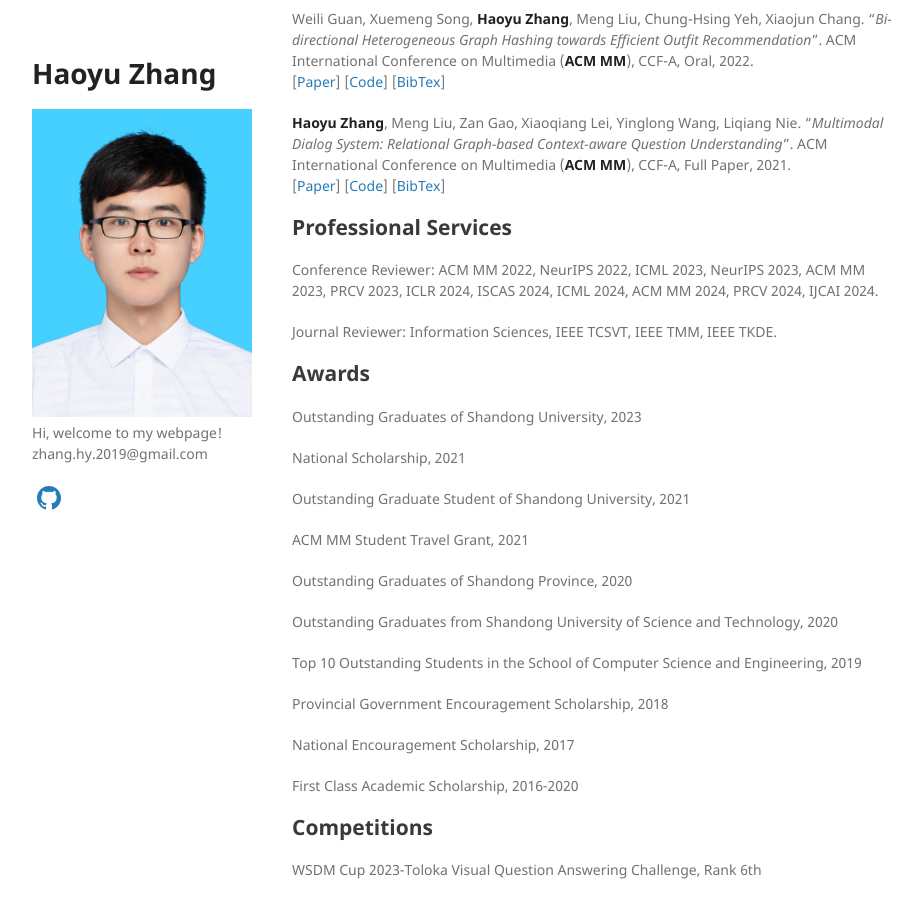
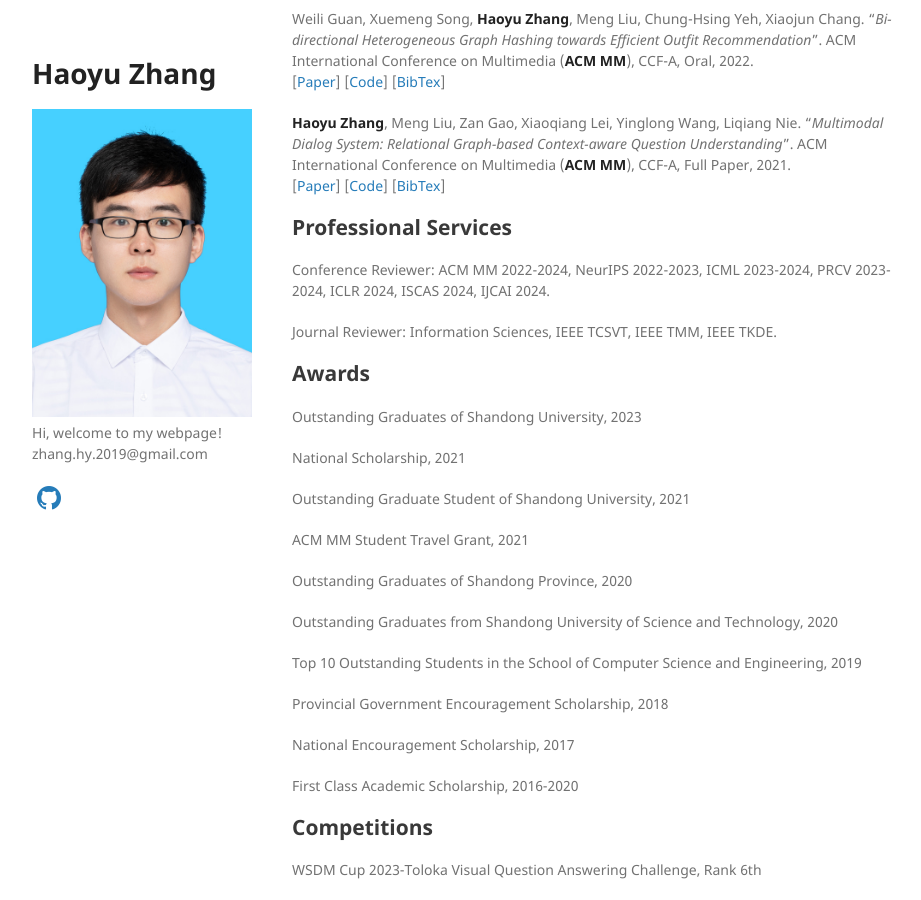
Before and after one commit to Hyu-Zhang/Hyu-Zhang.github.io, a Jekyll site: the page built from index.md, in a window 1280 px wide and 900 px high, scrolled down 1033 px. Shown: the whole window, without its empty margins (178-1099 px from the left). Built offline with Jekyll 4.4.1, drawn with Linux system fonts in a browser that asks for light colours; a style sheet for code colours, icons or effects is not loaded; our own code applies the rules of GitHub Pages for plain Markdown files.

Commit message:
Update index.md

```diff
--- a/index.md
+++ b/index.md
@@ -87,7 +87,7 @@ Weili Guan, Xuemeng Song, **Haoyu Zhang**, Meng Liu, Chung-Hsing Yeh, Xiaojun Ch
 
 ## Professional Services
 
-Conference Reviewer: ACM MM 2022, NeurIPS 2022, ICML 2023, NeurIPS 2023, ACM MM 2023, PRCV 2023, ICLR 2024, ISCAS 2024, ICML 2024, ACM MM 2024, PRCV 2024, IJCAI 2024.
+Conference Reviewer: ACM MM 2022-2024, NeurIPS 2022-2023, ICML 2023-2024, PRCV 2023-2024, ICLR 2024, ISCAS 2024, IJCAI 2024.
 
 Journal Reviewer: Information Sciences, IEEE TCSVT, IEEE TMM, IEEE TKDE.
 
```
